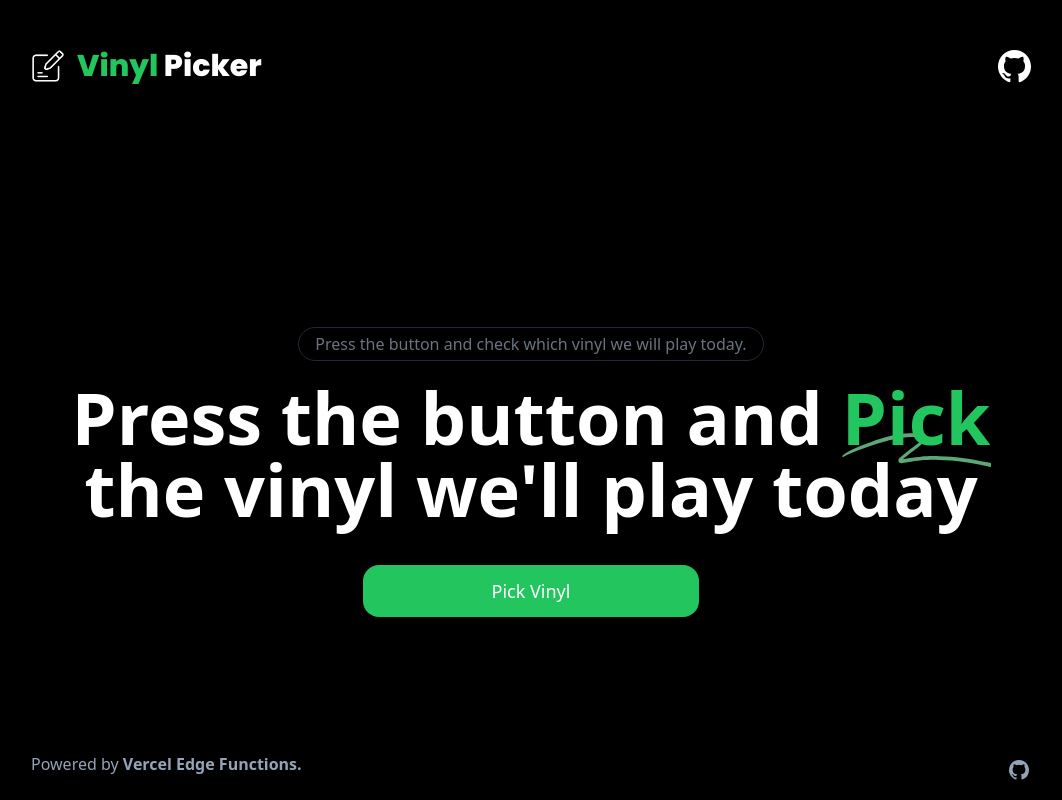
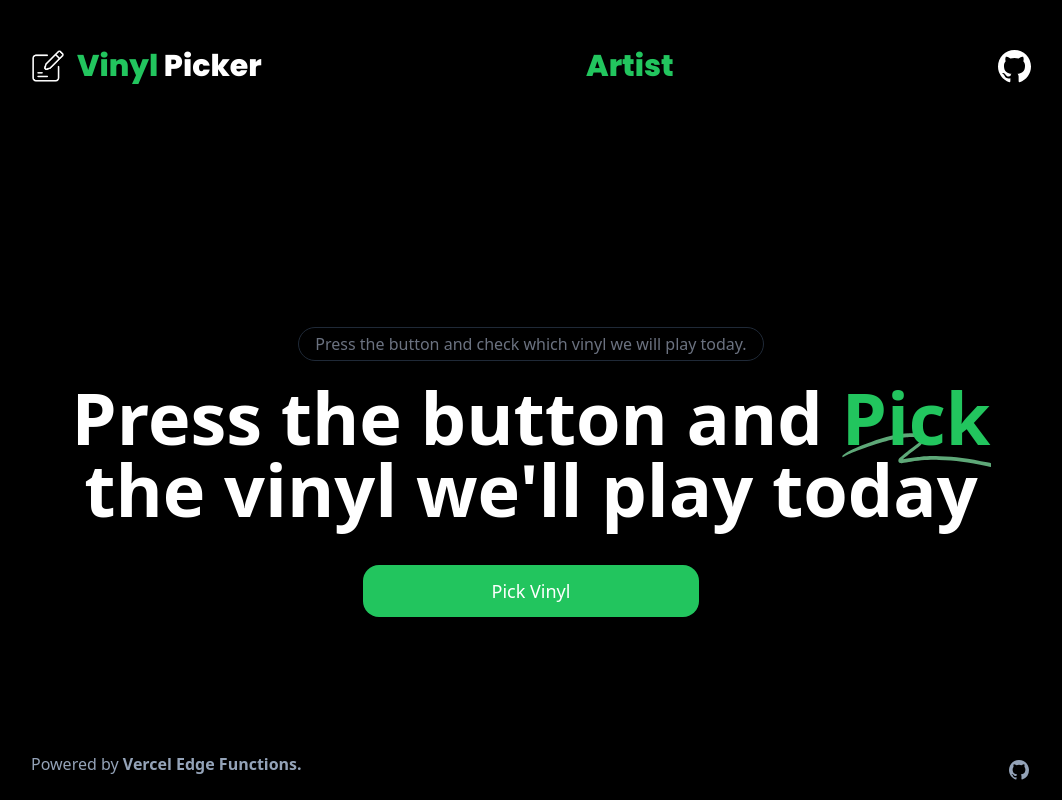
Before and after one commit to LuisPaGarcia/vinyl-selector, a Next.js app: page / in a window 1280 px wide. Shown: the whole page, without its empty margins (109-1171 px from the left). Built offline with nearby package versions, Linux system fonts and the light colour scheme.

Commit message:
feat: Complete search of artist

```diff
--- a/components/Header.tsx
+++ b/components/Header.tsx
@@ -1,6 +1,7 @@
 import { Poppins } from "@next/font/google";
 import clsx from "clsx";
 import Image from "next/image";
+import Link from "next/link";
 import Github from "../components/GitHub";
 
 const poppins = Poppins({ weight: "800", subsets: ["latin"] });
@@ -8,13 +9,20 @@ const poppins = Poppins({ weight: "800", subsets: ["latin"] });
 export default function Header() {
   return (
     <div className="flex items-center justify-between px-3 sm:px-3">
-      <span
-        className="flex items-center space-x-3"
-      >
+      <span className="flex items-center space-x-3">
         <Image src="/edit.png" alt="logo" width={34} height={34} />
-        <h2 className={clsx("text-lg sm:text-3xl", poppins.className)}>
-          <span className="text-green-500">Vinyl</span> Picker
-        </h2>
+        <Link href="/">
+          <h2 className={clsx("text-lg sm:text-3xl", poppins.className)}>
+            <span className="text-green-500">Vinyl</span> Picker
+          </h2>
+        </Link>
+      </span>
+      <span className="flex items-center space-x-3">
+        <Link href="/artist">
+          <h2 className={clsx("text-lg sm:text-3xl", poppins.className)}>
+            <span className="text-green-500">Artist</span>
+          </h2>
+        </Link>
       </span>
       <a
         href="https://github.com/luispagarcia/vinyl-picker"
--- a/pages/artist.tsx
+++ b/pages/artist.tsx
@@ -18,7 +18,6 @@ export const Artist: NextPage = () => {
       setDebouncedSearchTerm(artistName);
       setLoading(false);
       if (!artistName) return;
-      toast.success(artistName);
     }, 500);
 
     return () => clearTimeout(getData);
```
